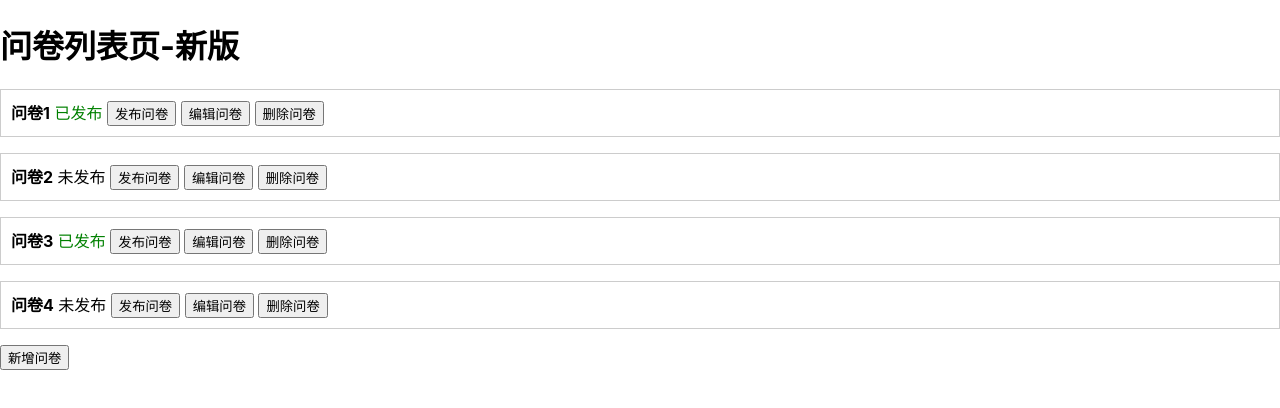
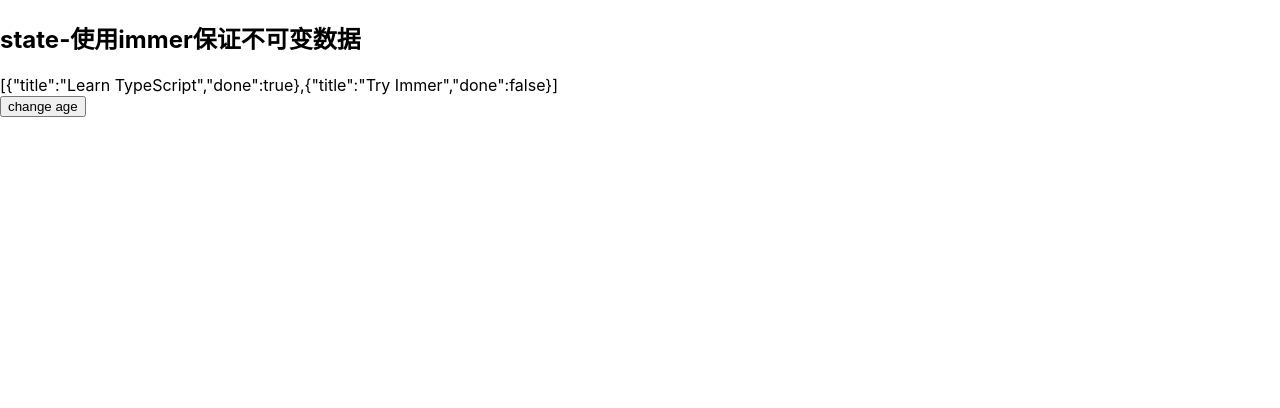
Before and after one commit to mango-zhaoxin/react-ts-demo, a React (Create React App) app: page / in a window 1280 px wide. Shown: the top 408 px of the page. Built offline with nearby package versions, Linux system fonts and the light colour scheme.

Commit message:
feat: 使用immer修改state

```diff
--- a/package.json
+++ b/package.json
@@ -10,6 +10,7 @@
     "@types/node": "^16.18.58",
     "@types/react": "^18.2.28",
     "@types/react-dom": "^18.2.13",
+    "immer": "^10.0.3",
     "react": "^18.2.0",
     "react-dom": "^18.2.0",
     "react-scripts": "5.0.1",
--- a/src/App.tsx
+++ b/src/App.tsx
@@ -1,12 +1,14 @@
 import React from 'react'
 // import List1 from './List1'
-import List2 from './List2'
+// import List2 from './List2'
+import ImmerDemo from './Immer'
 
 function App() {
   return (
     <>
       {/* <List1 /> */}
-      <List2 />
+      {/* <List2 /> */}
+      <ImmerDemo />
     </>
   )
 }
--- /dev/null
+++ b/src/Immer.tsx
@@ -0,0 +1,43 @@
+import React, { FC, useState } from 'react'
+import produce from 'immer'
+
+const ImmerDemo: FC = () => {
+  // const [userInfo, setUserInfo] = useState({ name: 'mango', age: 20 })
+  // function changeAge() {
+  //   setUserInfo(
+  //     produce((draft) => {
+  //       draft.age = 30
+  //     })
+  //   )
+  // }
+
+  const [list, setList] = useState([
+    {
+      title: 'Learn TypeScript',
+      done: true
+    },
+    {
+      title: 'Try Immer',
+      done: false
+    }
+  ])
+
+  function changeList() {
+    const nextState = produce(list, (draftState) => {
+      draftState.push({ title: 'Tweet about it' })
+      draftState[1].done = true
+    })
+    setList(nextState)
+  }
+  return (
+    <div>
+      <h2>state-使用immer保证不可变数据</h2>
+      {/* <div>{JSON.stringify(userInfo)}</div>
+      <button onClick={changeAge}>change age</button> */}
+      <div>{JSON.stringify(list)}</div>
+      <button onClick={changeList}>change age</button>
+    </div>
+  )
+}
+
+export default ImmerDemo
```
Also changed, not shown: 1 other file (tests, documents, lock files or other folders).
